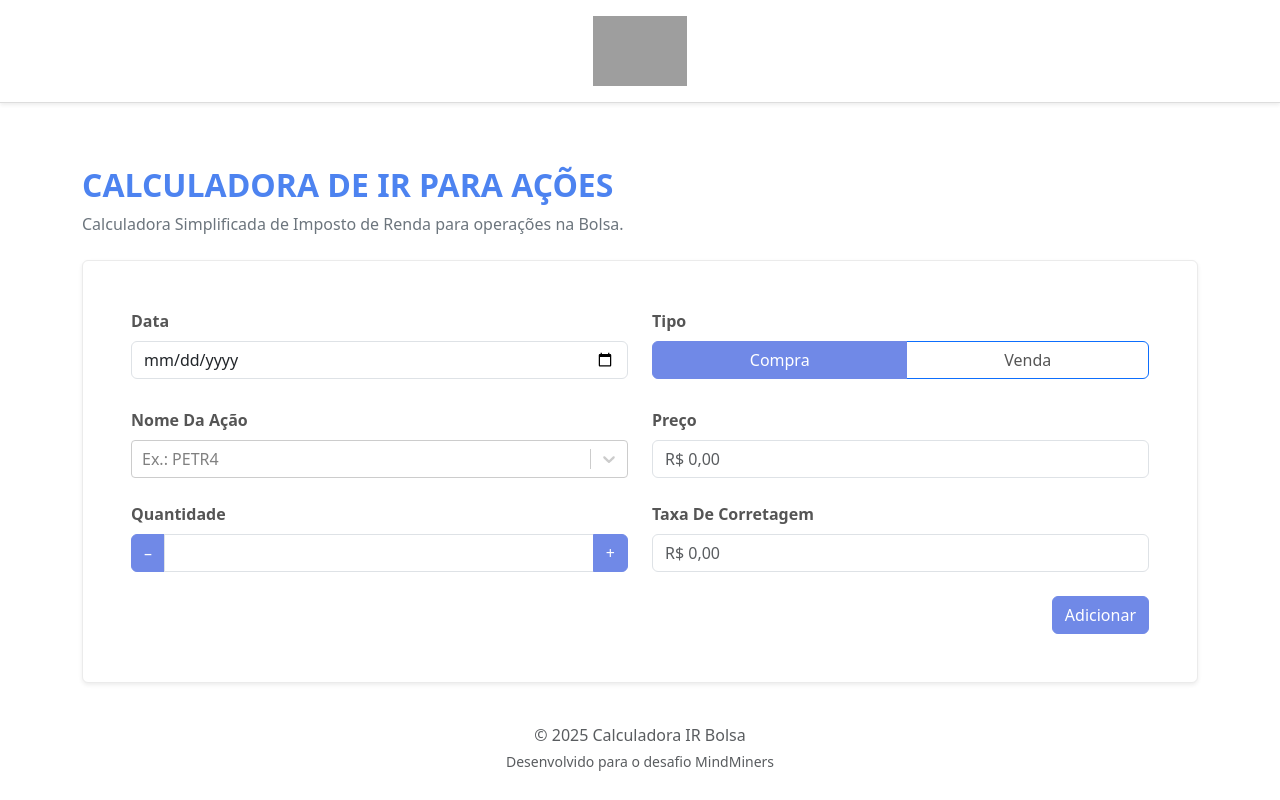
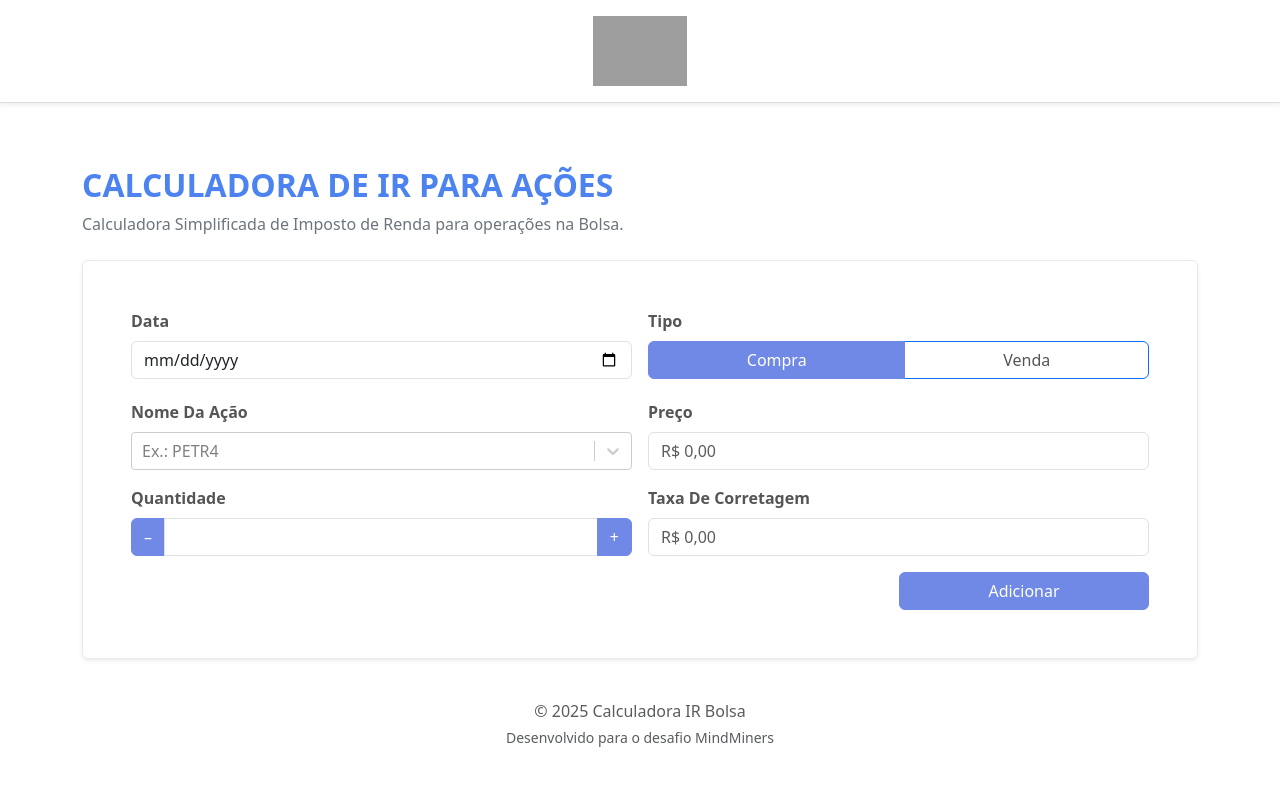
Before and after one commit to NasckDev/minersCalculator, a React (Create React App) app in the folder tax-calculator/: page / in a window 1280 px wide. Built offline with nearby package versions, Linux system fonts and the light colour scheme; grey boxes are pictures that could not be loaded; what chartjs-plugin-datalabels would draw is missing.

Commit message:
fix: Ajustando responsividade

```diff
--- a/tax-calculator/src/components/OperationForm.tsx
+++ b/tax-calculator/src/components/OperationForm.tsx
@@ -9,27 +9,19 @@ interface Props {
 
 // Função para formatar valor em moeda BRL enquanto digita
 const formatarMoedaBRL = (valor: string): string => {
-  // Remove tudo que não é número
   const numeros = valor.replace(/\D/g, '');
-
-  // Pega os últimos 2 dígitos como centavos
   const centavos = numeros.slice(-2);
   const inteiros = numeros.slice(0, -2);
-
-  // Formata os inteiros com separador de milhar
   const inteirosFormatados = inteiros
     ? parseInt(inteiros, 10).toLocaleString('pt-BR')
     : '0';
-
   return `R$ ${inteirosFormatados},${centavos.padStart(2, '0')}`;
 };
 
-// Função para converter string formatada para número float
+// Converte string formatada para número float
 const moedaParaNumero = (valor: string): number => {
   if (!valor) return 0;
-  // Remove tudo que não seja número ou vírgula
   const somenteNumeros = valor.replace(/[^0-9,]/g, '');
-  // Troca vírgula por ponto para parseFloat
   const valorPonto = somenteNumeros.replace(',', '.');
   return parseFloat(valorPonto) || 0;
 };
@@ -76,22 +68,19 @@ const FormOperacao: React.FC<Props> = ({ onAdd, tickersSugeridos }) => {
     });
   };
 
-  // Função para controlar input de preço e taxa com máscara
   const handleChangeMoeda = (
     e: React.ChangeEvent<HTMLInputElement>,
     setFunc: React.Dispatch<React.SetStateAction<string>>
   ) => {
-    const valor = e.target.value;
-    // Remove "R$ " e formata
-    const valorSemPrefixo = valor.replace(/^R\$\s?/, '');
-    const valorFormatado = formatarMoedaBRL(valorSemPrefixo);
+    const valor = e.target.value.replace(/^R\$\s?/, '');
+    const valorFormatado = formatarMoedaBRL(valor);
     setFunc(valorFormatado);
   };
 
   return (
-    <form onSubmit={handleSubmit} className="row g-4">
+    <form onSubmit={handleSubmit} className="row g-3">
       {/* Data */}
-      <div className="col-6">
+      <div className="col-12 col-md-6">
         <label className="form-label">Data</label>
         <input
           type="date"
@@ -103,9 +92,9 @@ const FormOperacao: React.FC<Props> = ({ onAdd, tickersSugeridos }) => {
       </div>
 
       {/* Tipo */}
-      <div className="col-6">
+      <div className="col-12 col-md-6">
         <label className="form-label">Tipo</label>
-        <div className="btn-group w-100">
+        <div className="btn-group w-100 d-flex flex-wrap">
           {(['compra', 'venda'] as const).map((op) => (
             <React.Fragment key={op}>
               <input
@@ -127,7 +116,7 @@ const FormOperacao: React.FC<Props> = ({ onAdd, tickersSugeridos }) => {
       </div>
 
       {/* Ticker */}
-      <div className="col-6">
+      <div className="col-12 col-md-6">
         <label className="form-label">Nome da Ação</label>
         <CreatableSelect
           options={options}
@@ -145,11 +134,6 @@ const FormOperacao: React.FC<Props> = ({ onAdd, tickersSugeridos }) => {
           isClearable
           formatCreateLabel={(inputValue) => `Adicionar "${inputValue.toUpperCase()}"`}
           noOptionsMessage={() => 'Nenhum resultado'}
-          onKeyDown={(e) => {
-            if (e.key === 'Enter' && ticker.trim() !== '') {
-              e.preventDefault();
-            }
-          }}
           menuPortalTarget={document.body}
           styles={{
             menuPortal: (base) => ({ ...base, zIndex: 9999 }),
@@ -158,7 +142,7 @@ const FormOperacao: React.FC<Props> = ({ onAdd, tickersSugeridos }) => {
       </div>
 
       {/* Preço */}
-      <div className="col-6">
+      <div className="col-12 col-md-6">
         <label className="form-label">Preço</label>
         <input
           type="text"
@@ -171,7 +155,7 @@ const FormOperacao: React.FC<Props> = ({ onAdd, tickersSugeridos }) => {
       </div>
 
       {/* Quantidade */}
-      <div className="col-6">
+      <div className="col-12 col-md-6">
         <label className="form-label">Quantidade</label>
         <div className="input-group">
           <button
@@ -200,7 +184,7 @@ const FormOperacao: React.FC<Props> = ({ onAdd, tickersSugeridos }) => {
       </div>
 
       {/* Taxa de corretagem */}
-      <div className="col-6">
+      <div className="col-12 col-md-6">
         <label className="form-label">Taxa de Corretagem</label>
         <input
           type="text"
@@ -214,7 +198,7 @@ const FormOperacao: React.FC<Props> = ({ onAdd, tickersSugeridos }) => {
 
       {/* Botão */}
       <div className="col-12 text-end">
-        <button type="submit" className="btn btn-primary">
+        <button type="submit" className="btn btn-primary btn-ajustado">
           Adicionar
         </button>
       </div>
--- a/tax-calculator/src/index.css
+++ b/tax-calculator/src/index.css
@@ -164,3 +164,16 @@ tbody td {
 .fs-5-5 {
   font-size: 1.2rem;
 }
+
+
+@media (min-width: 768px) {
+  .btn-ajustado {
+    width: 150px !important;
+    min-width: 150px;
+  }
+}
+
+.btn-ajustado {
+    width: 250px !important;
+
+}
```
